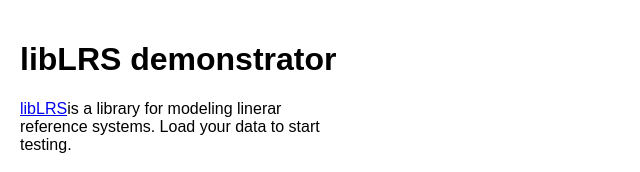
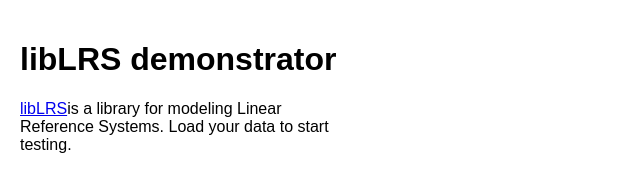
Before and after one commit to osrd-project/liblrs, a website: page wasm/html_demo/index.html in a window 1280 px wide. Shown: the top 172 px of the page, 0-640 px from the left. Drawn offline with nearby package versions, Linux system fonts and the light colour scheme.

Commit message:
fix: typo

```diff
--- a/wasm/html_demo/index.html
+++ b/wasm/html_demo/index.html
@@ -44,8 +44,8 @@
     <main>
         <div id="sidebar">
             <h1>libLRS demonstrator</h1>
-            <p><a href="https://github.com/osrd-project/liblrs/">libLRS</a>is a library for modeling linerar reference
-                systems. Load your data to start testing.</a></p>
+            <p><a href="https://github.com/osrd-project/liblrs/">libLRS</a>is a library for modeling Linear Reference
+                Systems. Load your data to start testing.</a></p>
             <div x-data="$store.lrms">
                 <div x-show="waiting">
                     <h2>Load your LRS file</h2>
```
